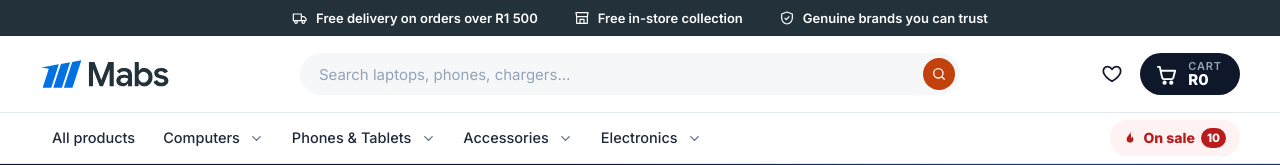
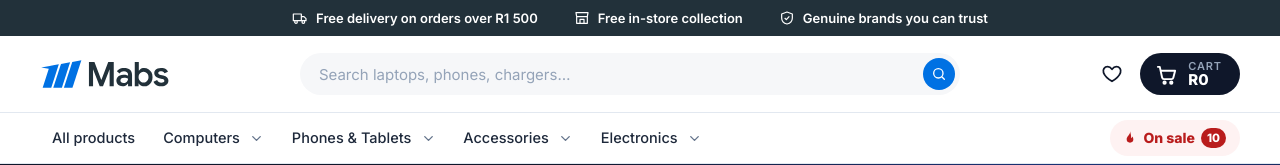
Before and after one commit to arclay2026/Mabs-Technologies, a PHP site: page / in a window 1280 px wide. Shown: the top 165 px of the page. Run offline with PHP 8.4, Linux system fonts and the light colour scheme.

Commit message:
Search button in brand blue
#0071e3, darkening to #005bb8 on hover.

Co-Authored-By: Claude Opus 5.5 <noreply@anthropic.com>
Claude-Session: https://claude.ai/code/session_01SbaZHhwJjQD5GvpRPqQRsf

```diff
--- a/css/mabs.css
+++ b/css/mabs.css
@@ -104,8 +104,8 @@ body.drawer-open, body.sheet-open { overflow: hidden; }
 .search input { flex: 1; min-width: 0; height: 40px; border: 0; background: none; padding: 0 8px 0 18px; font-size: 15px; outline: none; }
 .search input::placeholder { color: #94a3b8; }
 .search input:focus-visible { outline: none; } /* the whole pill shows focus */
-.search button { display: grid; place-items: center; width: 32px; height: 32px; margin-right: 4px; border-radius: 999px; background: var(--accent); color: #fff; transition: background .18s; }
-.search button:hover { background: var(--accent-hover); }
+.search button { display: grid; place-items: center; width: 32px; height: 32px; margin-right: 4px; border-radius: 999px; background: #0071e3; color: #fff; transition: background .18s; }
+.search button:hover { background: #005bb8; /* brand blue, a shade darker on hover */ }
 .search button svg { width: 16px; height: 16px; }
 
 /* search panel (drops down under the logo/search row) */
```
